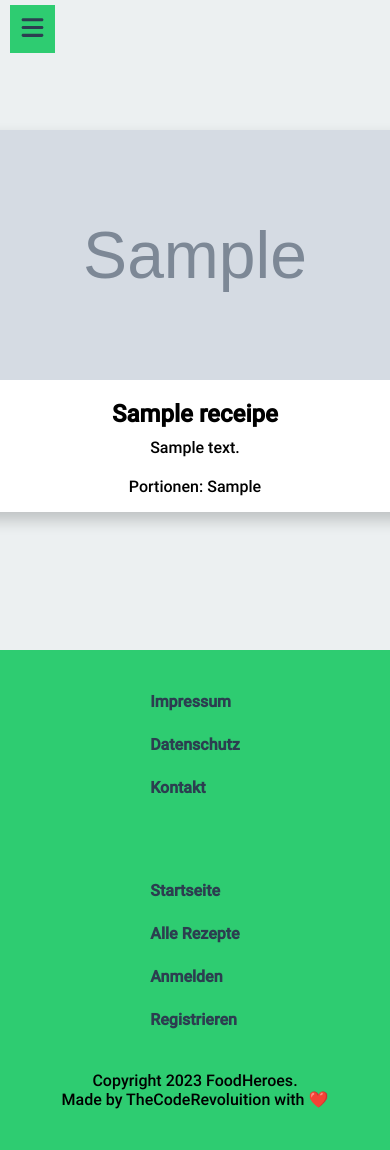
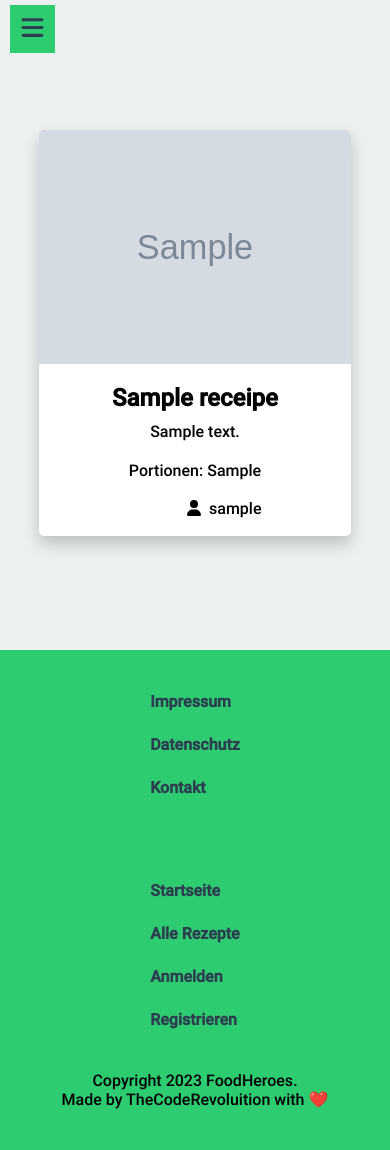
Before and after one commit to TheCodeRevolution/foodheroes-php, a PHP site: page /pages/receipes/single_receipe.php?receipe_id=1 in a window 390 px wide; the page is wider, and only the part inside the window is pictured. Run offline with PHP 8.4, Linux system fonts and the light colour scheme; tables that the repository leaves empty or names only in its code hold one stand-in row (values such as "Sample post"); grey boxes marked "Sample" are stand-in pictures.

Commit message:
added responsive design

```diff
--- a/assets/css/main.css
+++ b/assets/css/main.css
@@ -258,6 +258,18 @@ footer p {
     border-radius: 5px;
     min-width: 100px;
     min-width: 400px;
+}
+
+.food__card__user {
+    margin-top: 20px;
+    display: inline-flex;
+    align-items: center;
+    height:1em;
+    width:1em;
+}
+
+.food__card__user>img {
+    margin-right: 8px;
 }
 
 .food__card__portions {
@@ -613,3 +625,7 @@ footer p {
 .single__receipe {
     min-height: 650px;
 }
+
+.single__receipe .food__card {
+    width: 600px
+}
--- a/assets/css/responsive.css
+++ b/assets/css/responsive.css
@@ -21,19 +21,19 @@
     }
 
     .all__receipes .flex-container:nth-of-type(2) {
-        width: 25%;
+        width: 10%;
     }
 
     .grid-item .food__card {
-       width: 200px;
+        min-width: 300px;
     }
 
     .all__user__receipes__card {
-        width: 80%;
+        width: 90%;
     }
 
     .create__receipe__card {
-        width: 80%;
+        width: 90%;
     }
 
     .user__card {
@@ -42,6 +42,45 @@
 
     .user__card .form-group input {
         min-width: 90%;
+    }
+    .food__card {
+        min-width: 300px;
+    }
+
+    .food__card img {
+        width: 60%;
+    }
+
+    .register__form form {
+        width: 80%;
+    }
+
+    .register__form .form-group input {
+        min-width: 60%;
+    }
+
+    .login__form form {
+        width: 80%;
+    }
+
+    .login__form .form-group input {
+        min-width: 60%;
+    }
+
+    .create__receipe__card .form-group input  {
+        min-width: 90%;
+    }
+
+    .create__receipe__card .form-group textarea  {
+        min-width: 90%;
+    }
+
+    .single__receipe .flex-container .food__card {
+        max-width: 80%;
+    }
+
+    .single__receipe .flex-container .food__card img {
+        width: 200px;
     }
 
 }
--- a/index.php
+++ b/index.php
@@ -51,7 +51,6 @@ $newReceipes = db_all('SELECT * FROM receipes WHERE created_at >= DATE_SUB(CURDA
                     <ul>
                         <li><a href="index.php">Startseite</a></li>
                         <li><a href="pages/receipes/receipes.php">Alle Rezepte</a></li>
-                        <li><input type="search" name="search" id="search" placeholder="Rezept Suchen"></li>
                     </ul>
                 </div>
             </div>
--- a/pages/receipes/single_receipe.php
+++ b/pages/receipes/single_receipe.php
@@ -20,6 +20,10 @@ if ($receipe_id == '') {
 
 $receipe = db_get('SELECT * FROM receipes WHERE id = :id', [
     'id' => $receipe_id
+]);
+
+$user = db_get('SELECT * FROM user WHERE id = :user_id', [
+    'user_id' => $receipe["user_id"]
 ]);
 
 session_start();
@@ -56,7 +60,6 @@ session_start();
                     <ul>
                         <li><a href="../../index.php">Startseite</a></li>
                         <li><a href="../receipes/receipes.php">Alle Rezepte</a></li>
-                        <li><input type="search" name="search" id="search" placeholder="Rezept Suchen"></li>
                     </ul>
                 </div>
             </div>
@@ -92,10 +95,35 @@ session_start();
         </div>
     </nav>
 
+    <!-- Sidebar -->
+    <div class="sidebar__button" id="sidebar__button">
+        <button><img src="../../assets/icons/burger.svg" height="25" width="25" alt="Burger Menu"></button>
+    </div>
+
+    <div class="sidebar__content" id="sidebar__content">
+        <div class="sidebar__items">
+            <ul>
+                <li><a href="../../index.php">Startseite</a></li>
+                <li><a href="../receipes/receipes.php">Alle Rezepte</a></li>
+
+                <?php if (auth_user() != null) { ?>
+                    <li><a href="../user/profile.php">Profil</a></li>
+                    <li><a href="../user/dashboard.php">Meine Rezepte</a></li>
+                    <li> <a href="../user/logout.php">Abmelden</a></li>
+                <?php } else { ?>
+                    <li><a href="../user/signup.php">Registrieren</a></li>
+                    <li><a href="../user/signin.php">Anmelden</a></li>
+                <?php } ?>
+            </ul>
+        </div>
+    </div>
+
+
+    <!-- Single Receipe -->
     <section class="single__receipe">
         <div class="flex-container">
             <!-- Food Card -->
-            <div class="food__card" style="margin-top: 130px; min-width: 600px">
+            <div class="food__card" style="margin-top: 130px;">
                 <div class="food__card__content">
                     <div class="food__card__header">
                         <img src=" <?='../../uploads/' . $receipe["image"] ?>" alt="Burger">
@@ -110,7 +138,13 @@ session_start();
 
 
                         <p class="food__card__portions">
-                          Portionen:  <?= htmlspecialchars($receipe["portions"]) ?>
+                            Portionen:
+                            <?= htmlspecialchars($receipe["portions"]) ?>
+                        </p>
+
+                        <p class="food__card__user">
+                            <img src="../../assets/icons/user.svg" alt="User" height="16" width="16">
+                            <?= htmlspecialchars($user["username"]) ?>
                         </p>
 
                     </div>
@@ -118,30 +152,6 @@ session_start();
             </div>
         </div>
     </section>
-
-    <!-- Sidebar -->
-    <div class="sidebar__button" id="sidebar__button">
-        <button><img src="../../assets/icons/burger.svg" height="25" width="25" alt="Burger Menu"></button>
-    </div>
-
-    <div class="sidebar__content" id="sidebar__content">
-        <div class="sidebar__items">
-            <ul>
-                <li><a href="../../index.php">Startseite</a></li>
-                <li><a href="../receipes/receipes.php">Alle Rezepte</a></li>
-
-                <?php if (auth_user() != null) { ?>
-                    <li><a href="../user/profile.php">Profil</a></li>
-                    <li><a href="../../user/receipes.php">Meine Rezepte</a></li>
-                    <li> <a href="l../user/logout.php">Abmelden</a></li>
-                <?php } else { ?>
-                    <li><a href="../user/signup.php">Registrieren</a></li>
-                    <li><a href="../user/signin.php">Anmelden</a></li>
-                <?php } ?>
-            </ul>
-        </div>
-    </div>
-
 
 
     <!-- Footer -->
--- a/pages/user/dashboard.php
+++ b/pages/user/dashboard.php
@@ -136,7 +136,6 @@ if ($_SERVER['REQUEST_METHOD'] === 'POST') {
                     <ul>
                         <li><a href="../../index.php">Startseite</a></li>
                         <li><a href="../receipes/receipes.php">Alle Rezepte</a></li>
-                        <li><input type="search" name="search" id="search" placeholder="Rezept Suchen"></li>
                     </ul>
                 </div>
             </div>
@@ -203,7 +202,7 @@ if ($_SERVER['REQUEST_METHOD'] === 'POST') {
                 <h2>Alle deine Rezepte</h2>
 
                 <!-- Table -->
-
+                <div style="overflow-x:auto;">
                     <table id="all__receipes">
                         <tr>
                             <th>Titel</th>
@@ -252,6 +251,8 @@ if ($_SERVER['REQUEST_METHOD'] === 'POST') {
 
                         <?php endforeach; ?>
                     </table>
+
+                </div>
             </div>
         </div>
 
--- a/pages/user/profile.php
+++ b/pages/user/profile.php
@@ -96,7 +96,6 @@ if ($_SERVER['REQUEST_METHOD'] === 'POST') {
                     <ul>
                         <li><a href="../../index.php">Startseite</a></li>
                         <li><a href="../receipes/receipes.php">Alle Rezepte</a></li>
-                        <li><input type="search" name="search" id="search" placeholder="Rezept Suchen"></li>
                     </ul>
                 </div>
             </div>
--- a/pages/user/signin.php
+++ b/pages/user/signin.php
@@ -89,7 +89,6 @@ if ($_SERVER['REQUEST_METHOD'] === 'POST') {
                     <ul>
                         <li><a href="../../index.php">Startseite</a></li>
                         <li><a href="../receipes/receipes.php">Alle Rezepte</a></li>
-                        <li><input type="search" name="search" id="search" placeholder="Rezept Suchen"></li>
                     </ul>
                 </div>
             </div>
--- a/pages/user/signup.php
+++ b/pages/user/signup.php
@@ -128,7 +128,6 @@ if ($_SERVER['REQUEST_METHOD'] === 'POST') {
                     <ul>
                         <li><a href="../../index.php">Startseite</a></li>
                         <li><a href="../receipes/receipes.php">Alle Rezepte</a></li>
-                        <li><input type="search" name="search" id="search" placeholder="Rezept Suchen"></li>
                     </ul>
                 </div>
             </div>
```
Also changed, not shown: pages/receipes/receipes.php (+8 -3 lines), assets/icons/user.svg (added), burger.webp (deleted). Lines whose indentation alone changed are shown as unchanged.
